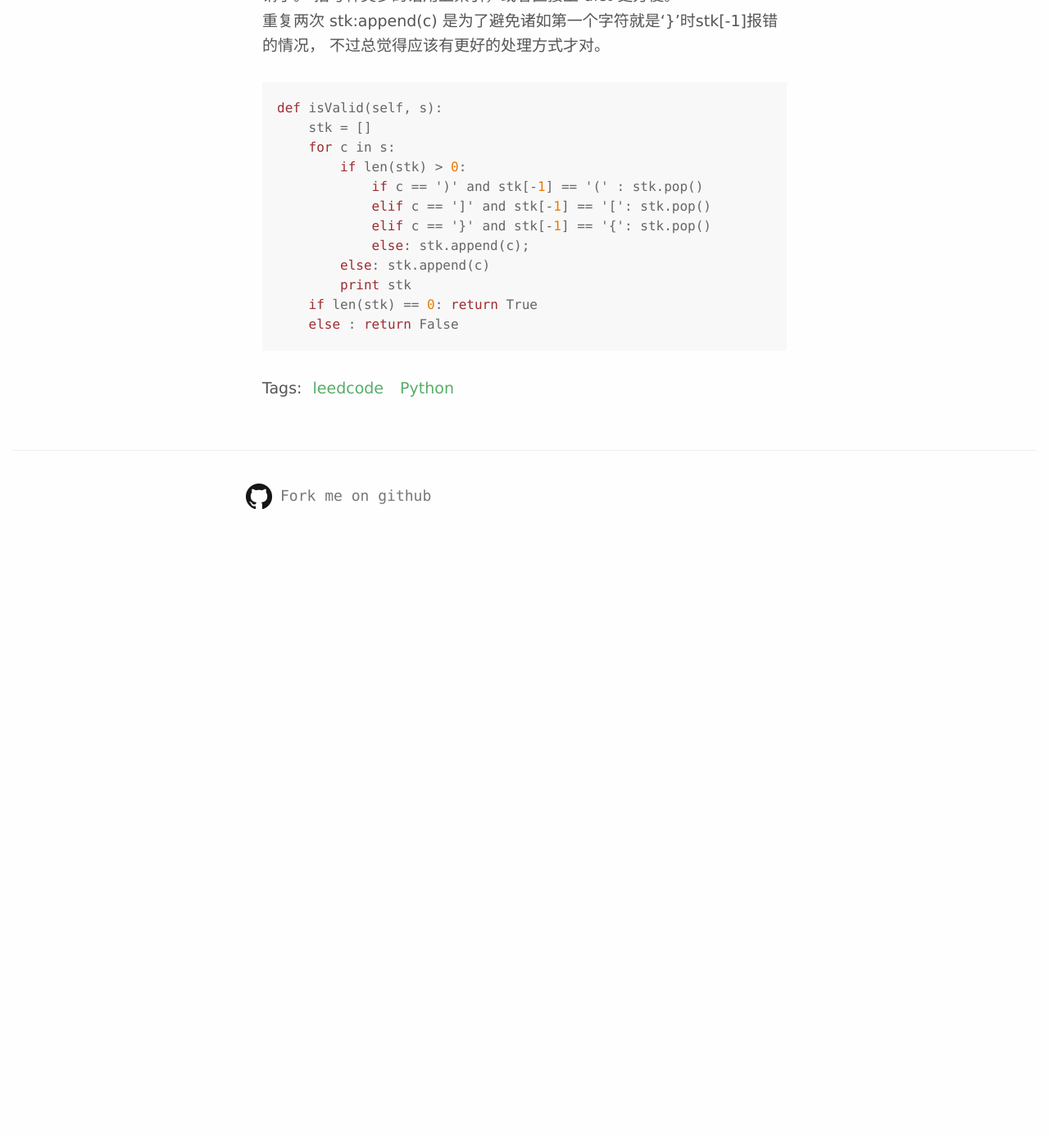
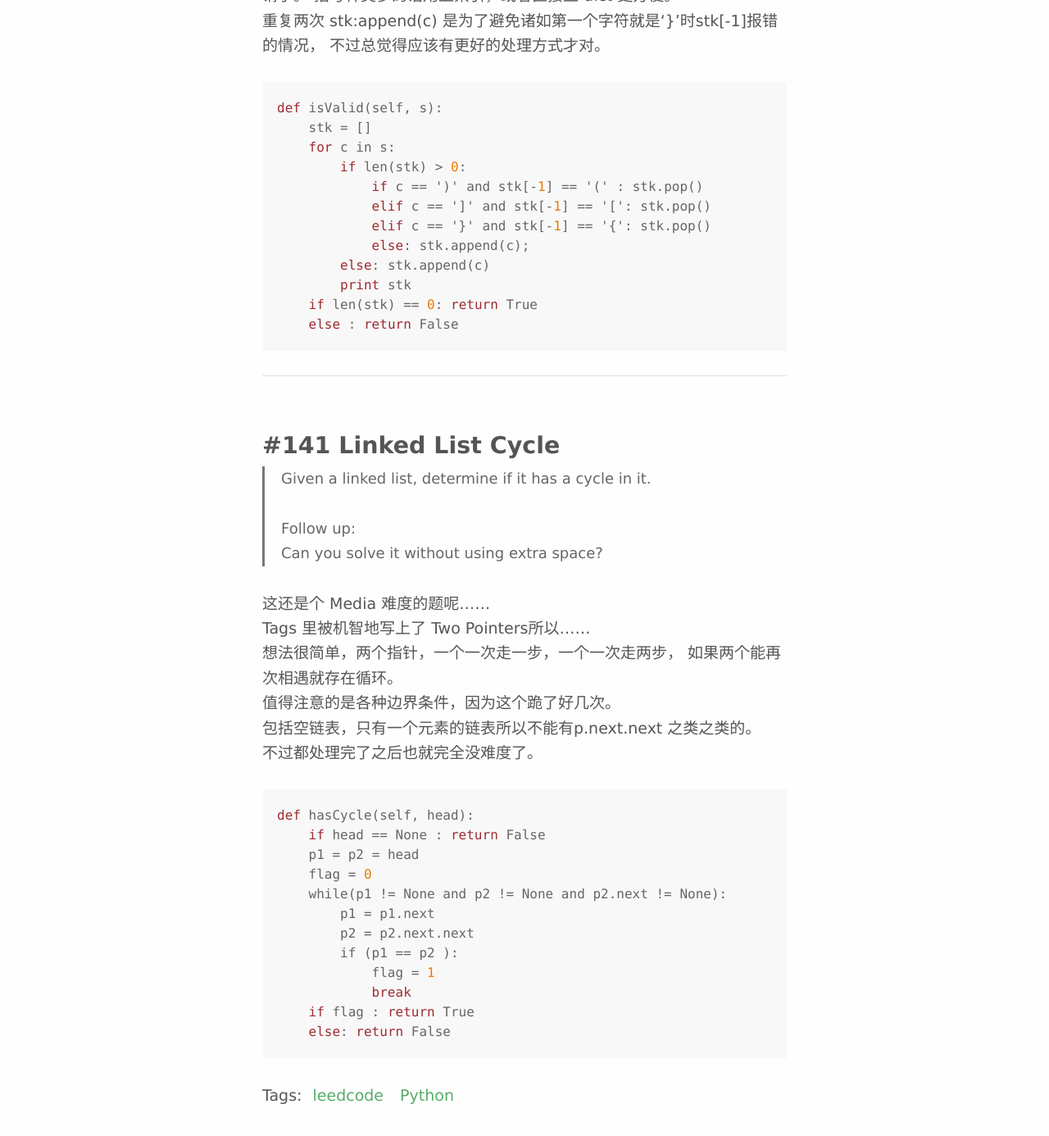
Before and after one commit to XLRES/xlres.github.io, a Jekyll site: the page built from _posts/2015-05-01-leetcode-solutions.md, in a window 1280 px wide and 1400 px high, scrolled down 5112 px. Shown: the top 1386 px of the window at 82% size. Built offline with Jekyll 4.4.1, drawn with Linux system fonts in a browser that asks for light colours; Markdown is read by kramdown in place of the engine named in the settings; comment, search, counter and statistics services are not loaded; before the commit the page ends 5742 px from its top, so only the background shows below that.

Commit message:
add solution of #141

````diff
--- a/_posts/2015-05-01-leetcode-solutions.md
+++ b/_posts/2015-05-01-leetcode-solutions.md
@@ -182,3 +182,34 @@ def isValid(self, s):
     if len(stk) == 0: return True
     else : return False
 ```
+
+---
+
+## \#141 Linked List Cycle
+> Given a linked list, determine if it has a cycle in it.
+>
+> Follow up:
+> Can you solve it without using extra space?
+
+这还是个 Media 难度的题呢……
+Tags 里被机智地写上了 Two Pointers所以……
+想法很简单，两个指针，一个一次走一步，一个一次走两步，
+如果两个能再次相遇就存在循环。
+值得注意的是各种边界条件，因为这个跪了好几次。
+包括空链表，只有一个元素的链表所以不能有p.next.next 之类之类的。
+不过都处理完了之后也就完全没难度了。
+
+```python
+def hasCycle(self, head):
+    if head == None : return False
+    p1 = p2 = head
+    flag = 0
+    while(p1 != None and p2 != None and p2.next != None):
+        p1 = p1.next
+        p2 = p2.next.next
+        if (p1 == p2 ):
+            flag = 1
+            break
+    if flag : return True
+    else: return False
+```
````
